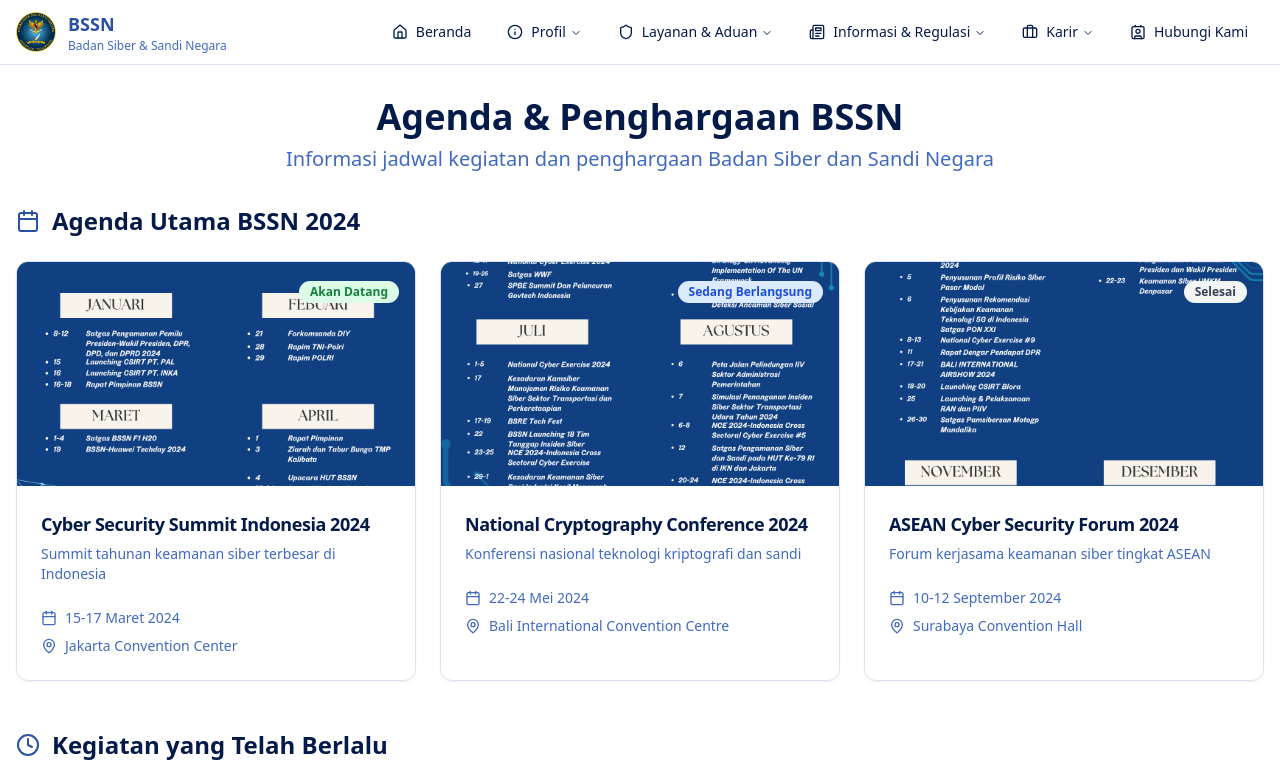
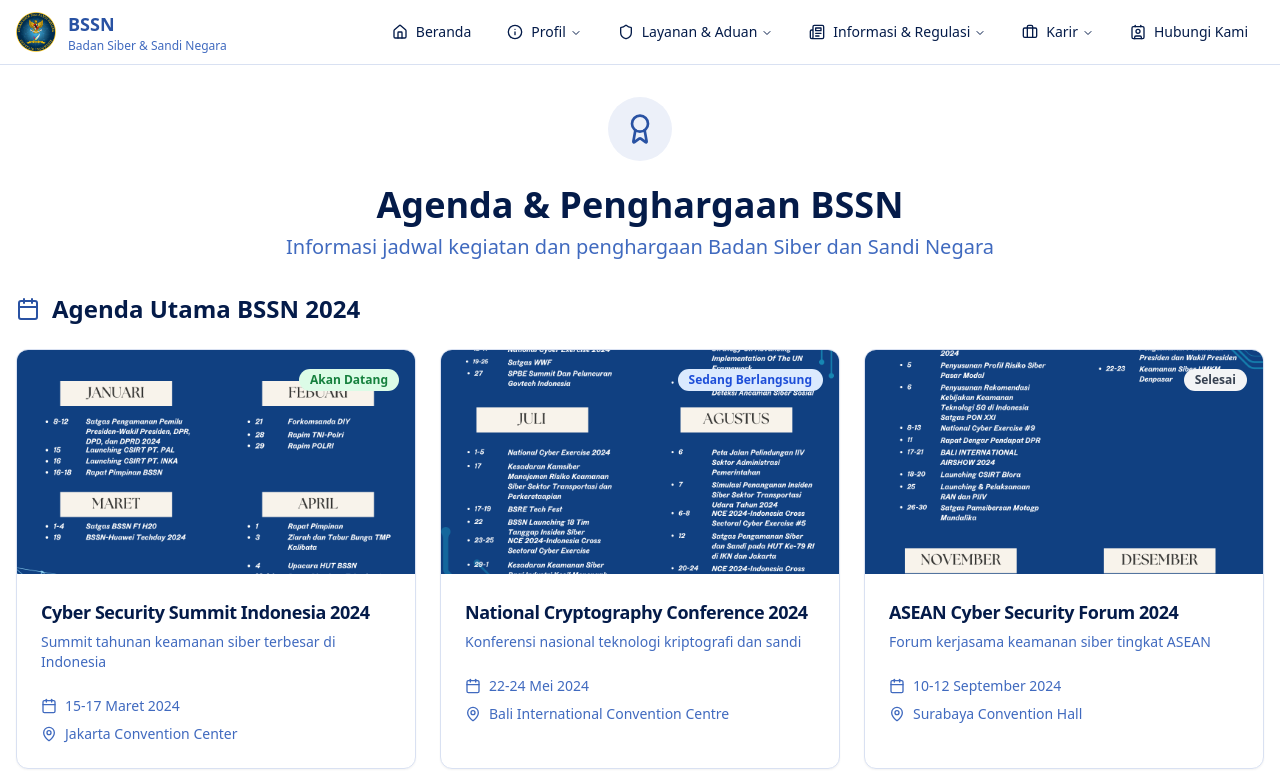
Before and after one commit to ilhmmc/redesign-bssn, a React (Vite) app: page /informasi-regulasi/agenda-penghargaan in a window 1280 px wide. Shown: the top 784 px of the page. Built offline with nearby package versions, Linux system fonts and the light colour scheme; the HTML template or start-up script is replaced by a standard one.

Commit message:
Fix icons in each menu

```diff
--- a/src/pages/AgendaPenghargaan.tsx
+++ b/src/pages/AgendaPenghargaan.tsx
@@ -20,6 +20,7 @@
 } from "@/components/ui/select";
 import {
   Calendar,
+  Scale,
   Search,
   Filter,
   Clock,
@@ -230,6 +231,9 @@
         {/* Header */}
         <div className="flex justify-center">
           <div className="mb-8 text-center">
+            <div className="inline-flex items-center justify-center w-16 h-16 bg-government-100 rounded-full mb-6">
+              <Award className="w-8 h-8 text-government-600" />
+            </div>
             <h1 className="text-4xl font-bold text-foreground mb-2">
               Agenda & Penghargaan BSSN
             </h1>
```
